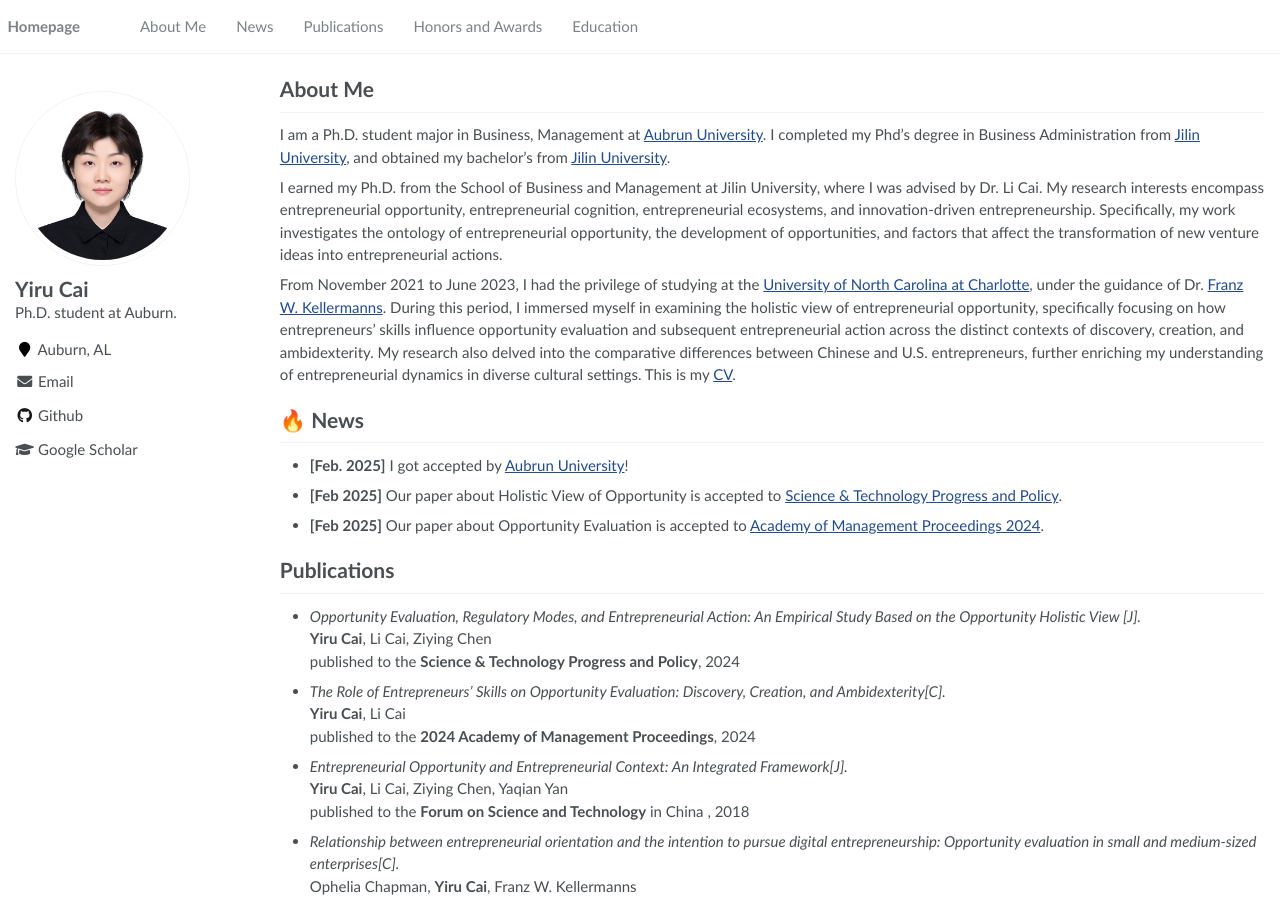
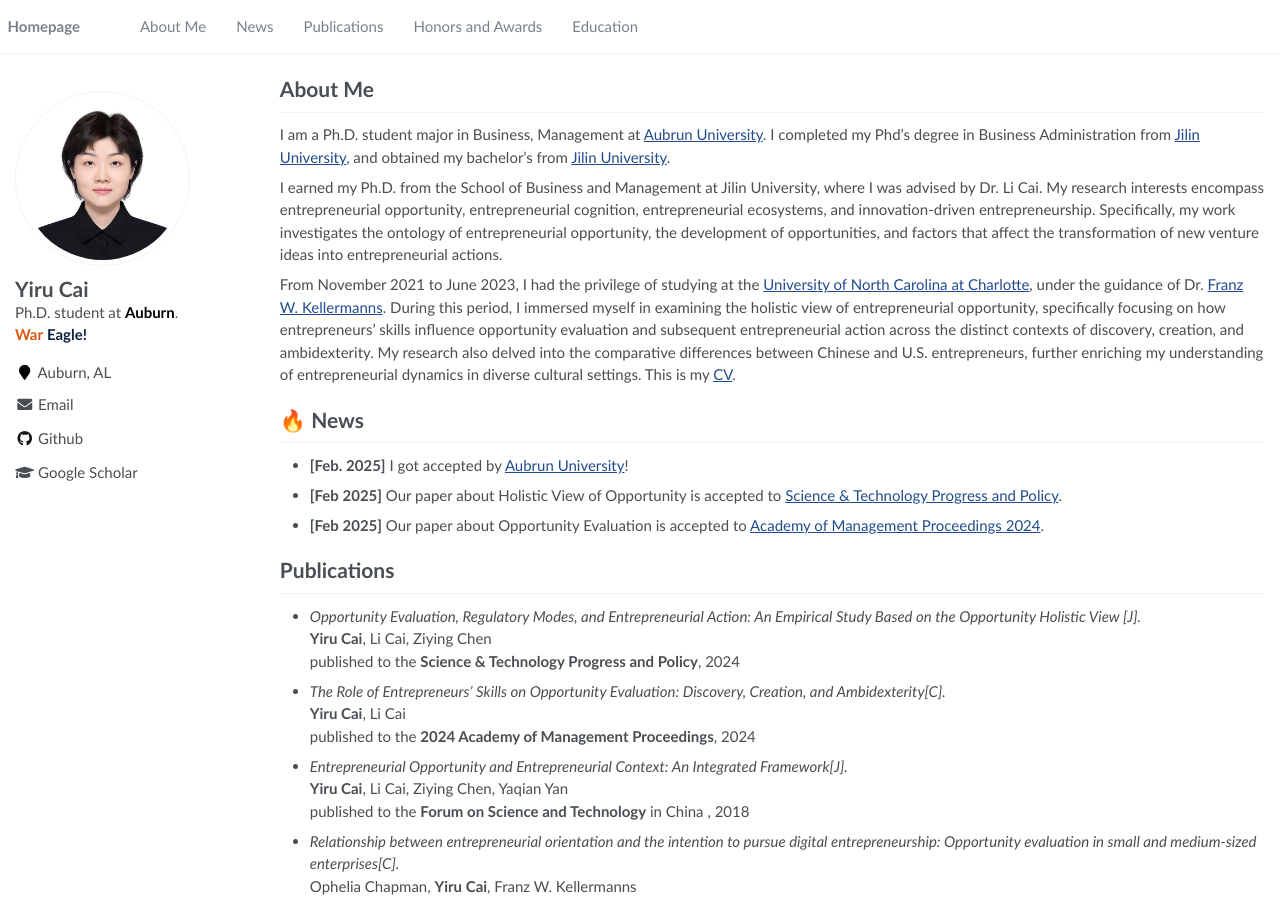
Before and after one commit to yupengyanguncc/yupengyanguncc.github.io, a Jekyll site: the page built from _pages/about.md, in a window 1280 px wide and 900 px high. Built offline with Jekyll 4.4.1, drawn with Linux system fonts in a browser that asks for light colours.

Commit message:
Modify site description in _config.yml
Updated site description with HTML styling.

```diff
--- a/_config.yml
+++ b/_config.yml
@@ -7,7 +7,8 @@
 
 # Site Settings
 title                    : "Yiru Cai"
-description              : "Ph.D. student at Auburn." #Focusing on entrepreneurial opportunity."
+description : "Ph.D. student at <span style=\"color:#000000; font-weight:bold;\">Auburn</span>.<br>
+                            <span style=\"color:#DD550C; font-weight:bold;\">War</span> <span style=\"color:#0C2340; font-weight:bold;\">Eagle!</span>"
 repository               : "MCZhi/MCZhi.github.io"
 google_scholar_stats_use_cdn : true
 
```
